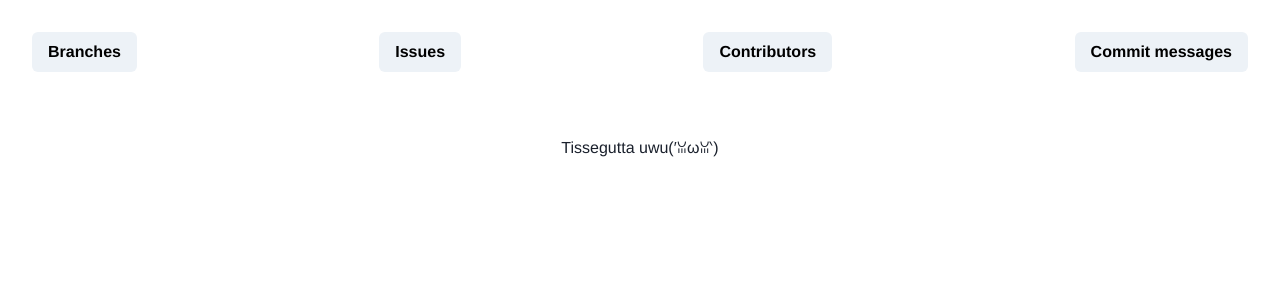
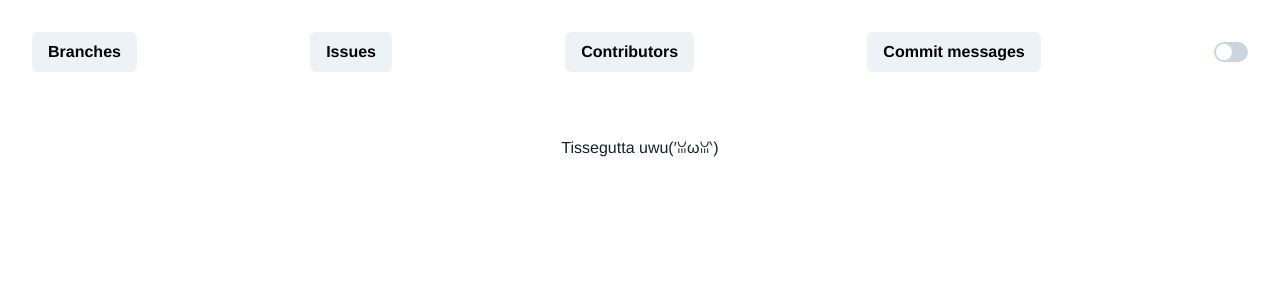
Before and after one commit to perholte/GitlabVizualiser, a React (Create React App) app: page / in a window 1280 px wide. Shown: the top 300 px of the page. Built offline with nearby package versions, Linux system fonts and the light colour scheme; no server answers.

Commit message:
add context provider for dark theme

```diff
--- a/src/App.tsx
+++ b/src/App.tsx
@@ -1,15 +1,20 @@
-import { Route, Switch } from 'react-router-dom'
-import './App.css'
-import BranchTree from './components/branchTree/BranchTree'
-import CommitMessages from './components/commitMessages/CommitMessages'
-import Contributions from './components/contributions/Contributions'
-import Header from './components/Header/Header'
-import IssueList from './components/issues/IssueList'
+import React from 'react';
+import { useState } from 'react';
+import { Route, Switch } from 'react-router-dom';
+import './App.css';
+import BranchTree from './components/branchTree/BranchTree';
+import CommitMessages from './components/commitMessages/CommitMessages';
+import Contributions from './components/contributions/Contributions';
+import Header from './components/Header/Header';
+import IssueList from './components/issues/IssueList';
 
 function App() {
+	const [darkmode, setDarkmode] = useState<boolean>(false);
+	const ThemeContext = React.createContext(false);
+
 	return (
-		<>
-			<Header />
+		<ThemeContext.Provider value={darkmode}>
+			<Header handleToggleTheme={() => setDarkmode(!darkmode)} />
 			<Switch>
 				<Route path='/branches'>
 					<BranchTree />
@@ -29,8 +34,8 @@ function App() {
 					</h1>
 				</Route>
 			</Switch>
-		</>
-	)
+		</ThemeContext.Provider>
+	);
 }
 
-export default App
+export default App;
--- a/src/components/Header/Header.tsx
+++ b/src/components/Header/Header.tsx
@@ -1,9 +1,13 @@
-import { Button, Flex } from '@chakra-ui/react'
-import { Link } from 'react-router-dom'
+import React from 'react';
+import { Button, Flex, Switch } from '@chakra-ui/react';
+import { Link } from 'react-router-dom';
 
-const Header = () => {
+interface HeaderProps {
+	handleToggleTheme: () => void;
+}
+
+const Header: React.FC<HeaderProps> = ({ handleToggleTheme }) => {
 	return (
-		<>
 		<Flex
 			as='nav'
 			align='center'
@@ -12,12 +16,7 @@ const Header = () => {
 			w='100%'
 			mb={8}
 			p={8}
-				bg={[
-					'primary.500',
-					'primary.500',
-					'transparent',
-					'transparent',
-				]}
+			bg={['primary.500', 'primary.500', 'transparent', 'transparent']}
 			color={['black', 'black', 'black', 'black']}
 		>
 			<Link to='/branches'>
@@ -32,9 +31,9 @@ const Header = () => {
 			<Link to='/messages'>
 				<Button>Commit messages</Button>
 			</Link>
+			<Switch isChecked={false} onChange={() => handleToggleTheme} />
 		</Flex>
-		</>
-	)
-}
+	);
+};
 
-export default Header
+export default Header;
```
Lines whose indentation alone changed are shown as unchanged.
